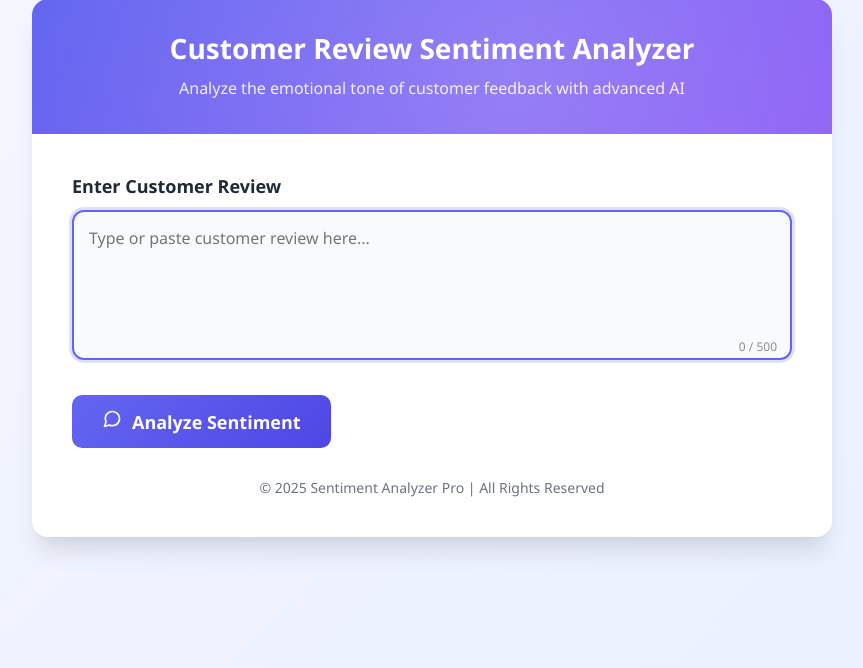
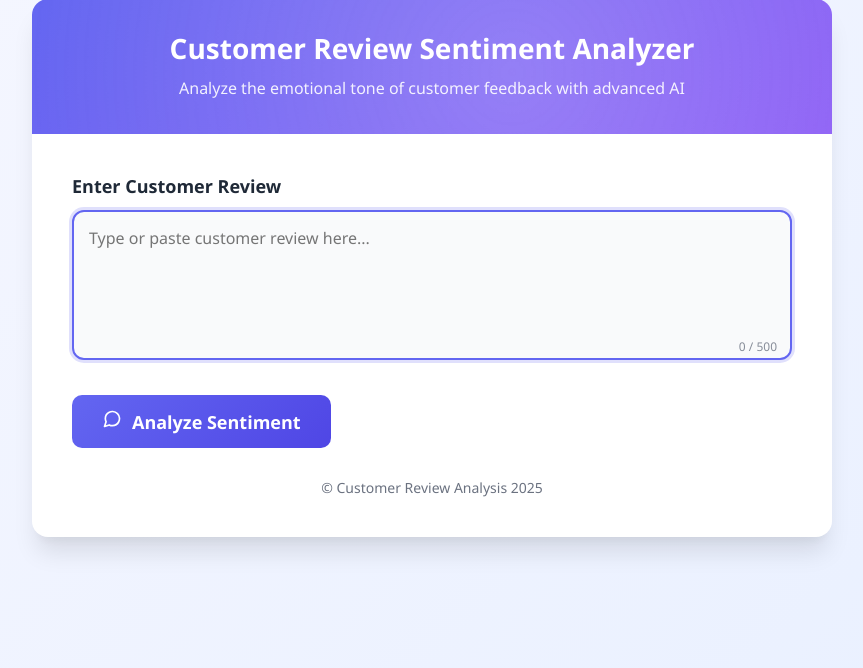
Before and after one commit to TejasChavan7/sentiment-analyzer, a Flask app: page / in a window 1280 px wide. Shown: the part 132-800 px from the top of the page, without its empty margins (208-1071 px from the left). Run offline with Flask 2, Linux system fonts and the light colour scheme; parts of the project's set-up code (start-up, migrations or seed data) failed here and were passed over.

Commit message:
Update index.html
footer change

```diff
--- a/templates/index.html
+++ b/templates/index.html
@@ -465,7 +465,7 @@
             </div>
 
             <div class="footer">
-                <p>© 2025 Sentiment Analyzer Pro | All Rights Reserved</p>
+                 <p>© Customer Review Analysis 2025</p>
             </div>
         </div>
     </div>
```
